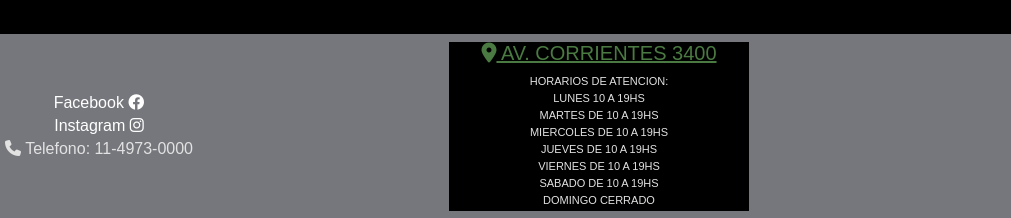
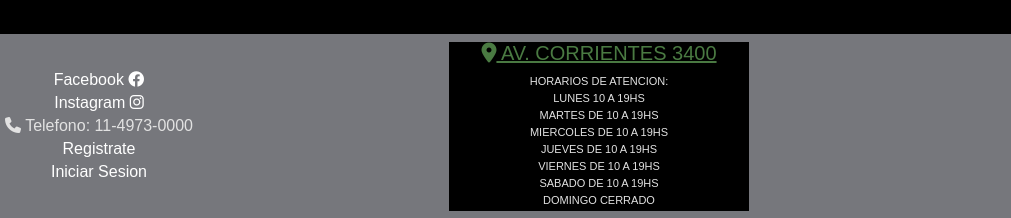
Before and after one commit to perezitoh/HTML-CSS, a plain HTML site: page index.html in a window 1280 px wide. Shown: the part 5351-5569 px from the top of the page, 0-1011 px from the left. Drawn offline with Linux system fonts and the light colour scheme; grey boxes are pictures that could not be loaded.

Commit message:
terminado css

```diff
--- a/index.html
+++ b/index.html
@@ -225,6 +225,8 @@
         <a href="https://www.instagram.com/megamotoarg/?hl=es" target="_blank">Instagram <i
                 class="fa-brands fa-instagram"></i> </a>
         <p><i class="fa-solid fa-phone"></i> Telefono: 11-4973-0000</p>
+        <p><a href="register.html">Registrate</a></p>
+        <p><a href="login.html">Iniciar Sesion</a></p>
     </div>
 
     <div class="horarios">
--- a/stylre.css
+++ b/stylre.css
@@ -144,6 +144,8 @@ li a:hover {
   .fa-bars {
     color: var(--grey);
   }
+
+
 }
 
 /* section-historia  */
```
